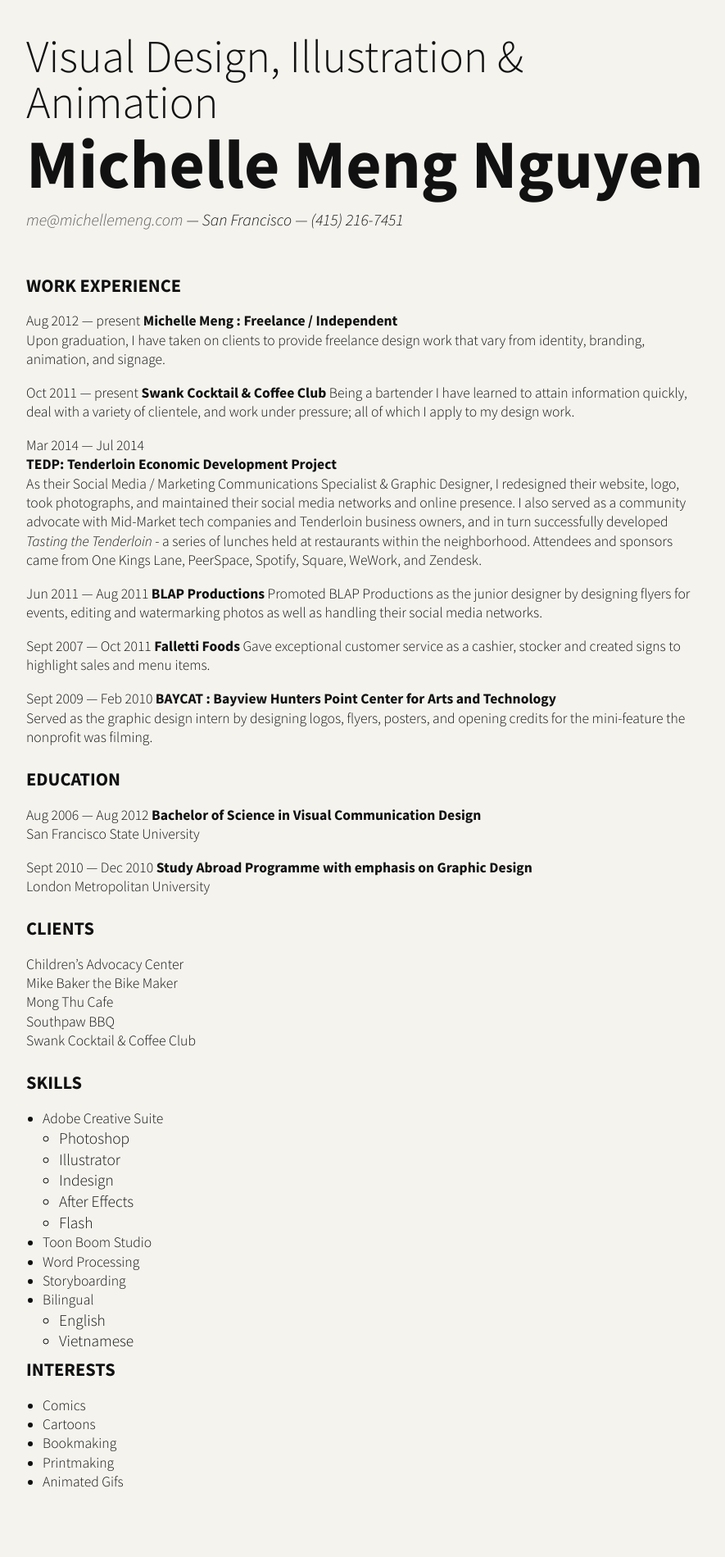
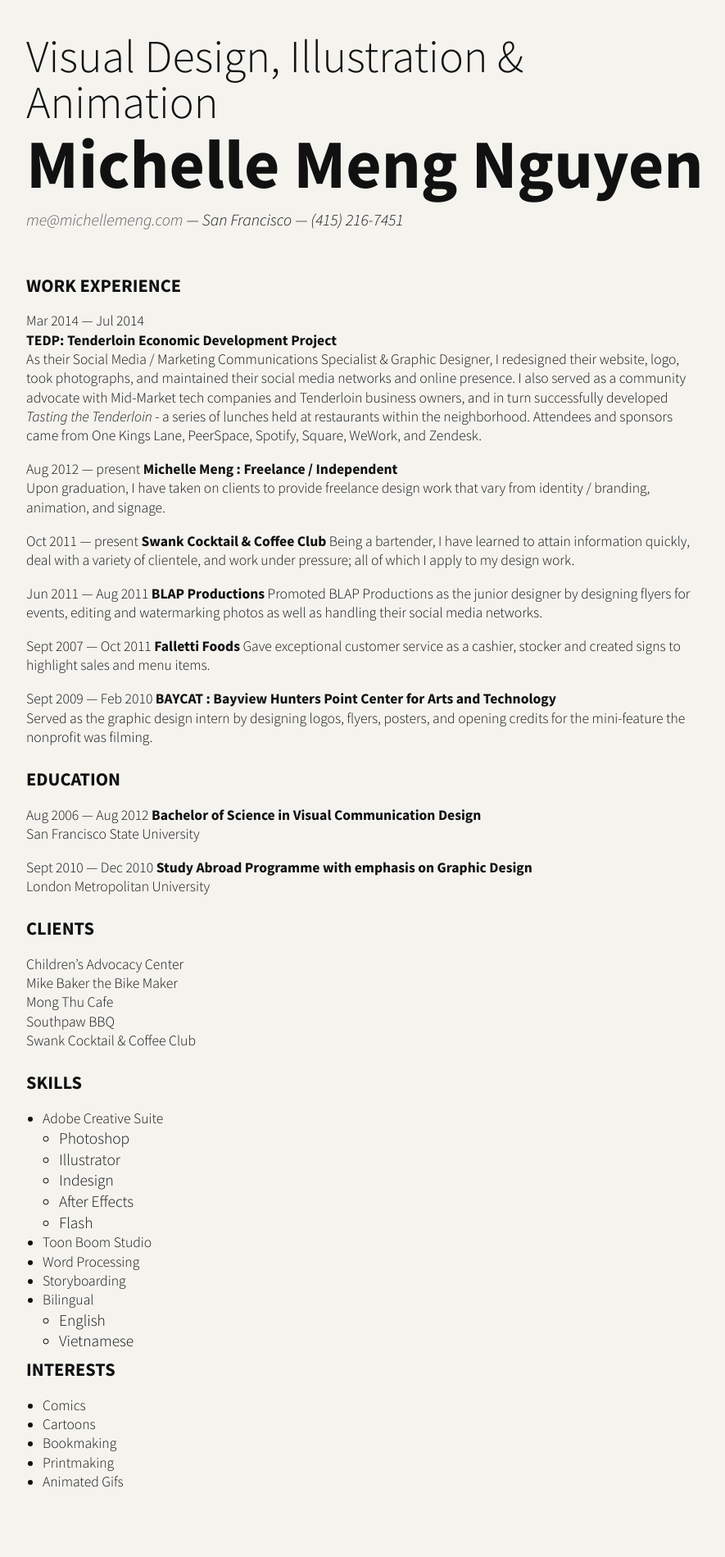
Before and after one commit to allthingsmeng/resume, a Jekyll site: the page built from index.md, in a window 1280 px wide. Shown: the whole page at 82% size, without its empty margins (194-1079 px from the left). Built offline with Jekyll 4.4.1, drawn with Linux system fonts in a browser that asks for light colours; Markdown is read by kramdown in place of the engine named in the settings.

Commit message:
updated order of exp

```diff
--- a/index.md
+++ b/index.md
@@ -11,17 +11,17 @@
 
 ##Work Experience
 
+Mar 2014 — Jul 2014
+**TEDP: Tenderloin Economic Development Project**
+As their Social Media / Marketing Communications Specialist & Graphic Designer, I redesigned their website, logo, took photographs, and maintained their social media networks and online presence. I also served as a community advocate with Mid-Market tech companies and Tenderloin business owners, and in turn successfully developed *Tasting the Tenderloin* - a series of lunches held at restaurants within the neighborhood. Attendees and sponsors came from One Kings Lane, PeerSpace, Spotify, Square, WeWork, and Zendesk.
+
 Aug 2012 — present
 **Michelle Meng : Freelance / Independent**
-Upon graduation, I have taken on clients to provide freelance design work that vary from identity, branding, animation, and signage.
+Upon graduation, I have taken on clients to provide freelance design work that vary from identity / branding, animation, and signage.
 
 Oct 2011 — present
 **Swank Cocktail & Coffee Club**
-Being a bartender I have learned to attain information quickly, deal with a variety of clientele, and work under pressure; all of which I apply to my design work.
-
-Mar 2014 — Jul 2014
-**TEDP: Tenderloin Economic Development Project**
-As their Social Media / Marketing Communications Specialist & Graphic Designer, I redesigned their website, logo, took photographs, and maintained their social media networks and online presence. I also served as a community advocate with Mid-Market tech companies and Tenderloin business owners, and in turn successfully developed *Tasting the Tenderloin* - a series of lunches held at restaurants within the neighborhood. Attendees and sponsors came from One Kings Lane, PeerSpace, Spotify, Square, WeWork, and Zendesk.
+Being a bartender, I have learned to attain information quickly, deal with a variety of clientele, and work under pressure; all of which I apply to my design work.
 
 Jun 2011 — Aug 2011
 **BLAP Productions**
```
